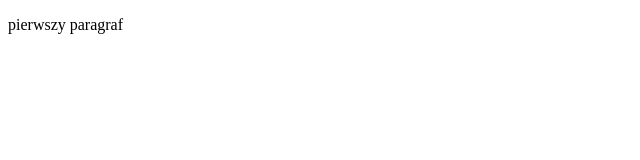
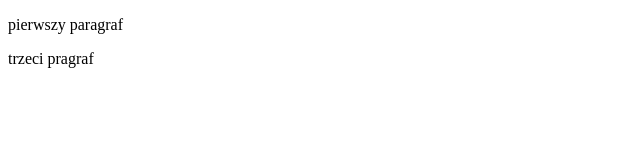
Before and after one commit to AndrzejPlonka/gitjestgit, a plain HTML site: page index.html in a window 1280 px wide. Shown: the full height of the page, 0-640 px from the left. Drawn offline with Linux system fonts and the light colour scheme.

Commit message:
trzeci paragraf

```diff
--- a/index.html
+++ b/index.html
@@ -6,5 +6,6 @@
 </head>
 <body>
     <p>pierwszy paragraf</p>
+    <p>trzeci pragraf</p>
 </body>
 </html>
```
